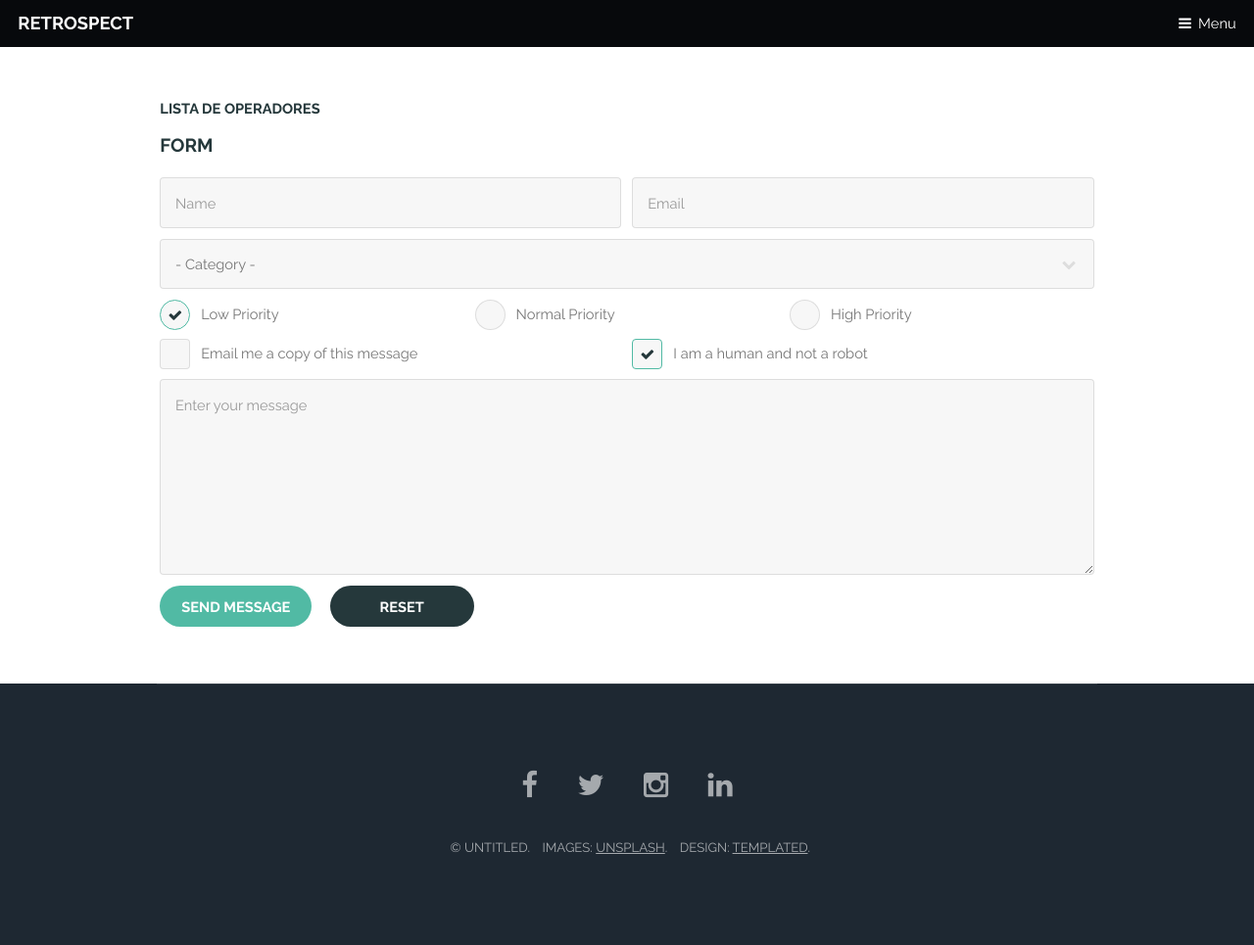
After one commit to ozzoveliz/certificados-de-control, a CodeIgniter app: page /certificados-de-control/operador/nuevo in a window 1280 px wide. The commit adds this page. Shown: the whole page at 98% size. Run offline with CodeIgniter, Linux system fonts and the light colour scheme; some libraries are stand-ins or nearby versions.

Commit message:
add viuw new

```diff
--- a/application/config/config.php
+++ b/application/config/config.php
@@ -23,7 +23,7 @@ defined('BASEPATH') OR exit('No direct script access allowed');
 | a PHP script and you can easily do that on your own.
 |
 */
-$config['base_url'] = 'http://certificados.ozzo.net/';
+$config['base_url'] = 'http://localhost/certificados-de-control/';
 
 /*
 |--------------------------------------------------------------------------
--- a/application/controllers/Operador.php
+++ b/application/controllers/Operador.php
@@ -12,8 +12,21 @@ class Operador extends CI_Controller {
     {
         $content_data['kaka'] = 'asdasd';
         $data = array(
-            'page_content' => $this->load->view('operador/list', $content_data, true)
+            'page_content' => $this->load->view('operador/list', $content_data, true),
+            'page_title' => 'Lista de Operadores'
         );
+
         $this->parser->parse('layout_retrospect', $data);
     }
+    public function nuevo()
+    {
+        $content_data['kaka'] = 'asdasd';
+        $data = array(
+            'page_content' => $this->load->view('operador/nuevo', $content_data, true),
+            'page_title' => 'Lista de Operadores'
+        );
+
+        $this->parser->parse('layout_retrospect', $data);
+
+    }
 }
--- a/application/views/layout_retrospect.php
+++ b/application/views/layout_retrospect.php
@@ -43,6 +43,7 @@
 <!-- Main -->
 <section id="main" class="wrapper">
     <div class="container">
+        <h1>{page_title}</h1>
         {page_content}
     </div>
 </section>
--- a/application/views/operador/list.php
+++ b/application/views/operador/list.php
@@ -55,4 +55,5 @@
             </tfoot>
         </table>
     </div>
+    <a href="<?php echo base_url('operador/nuevo'); ?>" class="button special">Nuevo</a>
 </section>
--- /dev/null
+++ b/application/views/operador/nuevo.php
@@ -0,0 +1,54 @@
+<!-- Form -->
+<section>
+	<h3>Form</h3>
+	<form method="post" action="#">
+		<div class="row uniform 50%">
+			<div class="6u 12u$(xsmall)">
+				<input type="text" name="name" id="name" value="" placeholder="Name" />
+			</div>
+			<div class="6u$ 12u$(xsmall)">
+				<input type="email" name="email" id="email" value="" placeholder="Email" />
+			</div>
+			<div class="12u$">
+				<div class="select-wrapper">
+					<select name="category" id="category">
+						<option value="">- Category -</option>
+						<option value="1">Manufacturing</option>
+						<option value="1">Shipping</option>
+						<option value="1">Administration</option>
+						<option value="1">Human Resources</option>
+					</select>
+				</div>
+			</div>
+			<div class="4u 12u$(xsmall)">
+				<input type="radio" id="priority-low" name="priority" checked>
+				<label for="priority-low">Low Priority</label>
+			</div>
+			<div class="4u 12u$(xsmall)">
+				<input type="radio" id="priority-normal" name="priority">
+				<label for="priority-normal">Normal Priority</label>
+			</div>
+			<div class="4u$ 12u$(xsmall)">
+				<input type="radio" id="priority-high" name="priority">
+				<label for="priority-high">High Priority</label>
+			</div>
+			<div class="6u 12u$(small)">
+				<input type="checkbox" id="copy" name="copy">
+				<label for="copy">Email me a copy of this message</label>
+			</div>
+			<div class="6u$ 12u$(small)">
+				<input type="checkbox" id="human" name="human" checked>
+				<label for="human">I am a human and not a robot</label>
+			</div>
+			<div class="12u$">
+				<textarea name="message" id="message" placeholder="Enter your message" rows="6"></textarea>
+			</div>
+			<div class="12u$">
+				<ul class="actions">
+					<li><input type="submit" value="Send Message" class="special" /></li>
+					<li><input type="reset" value="Reset" /></li>
+				</ul>
+			</div>
+		</div>
+	</form>
+</section>
```
